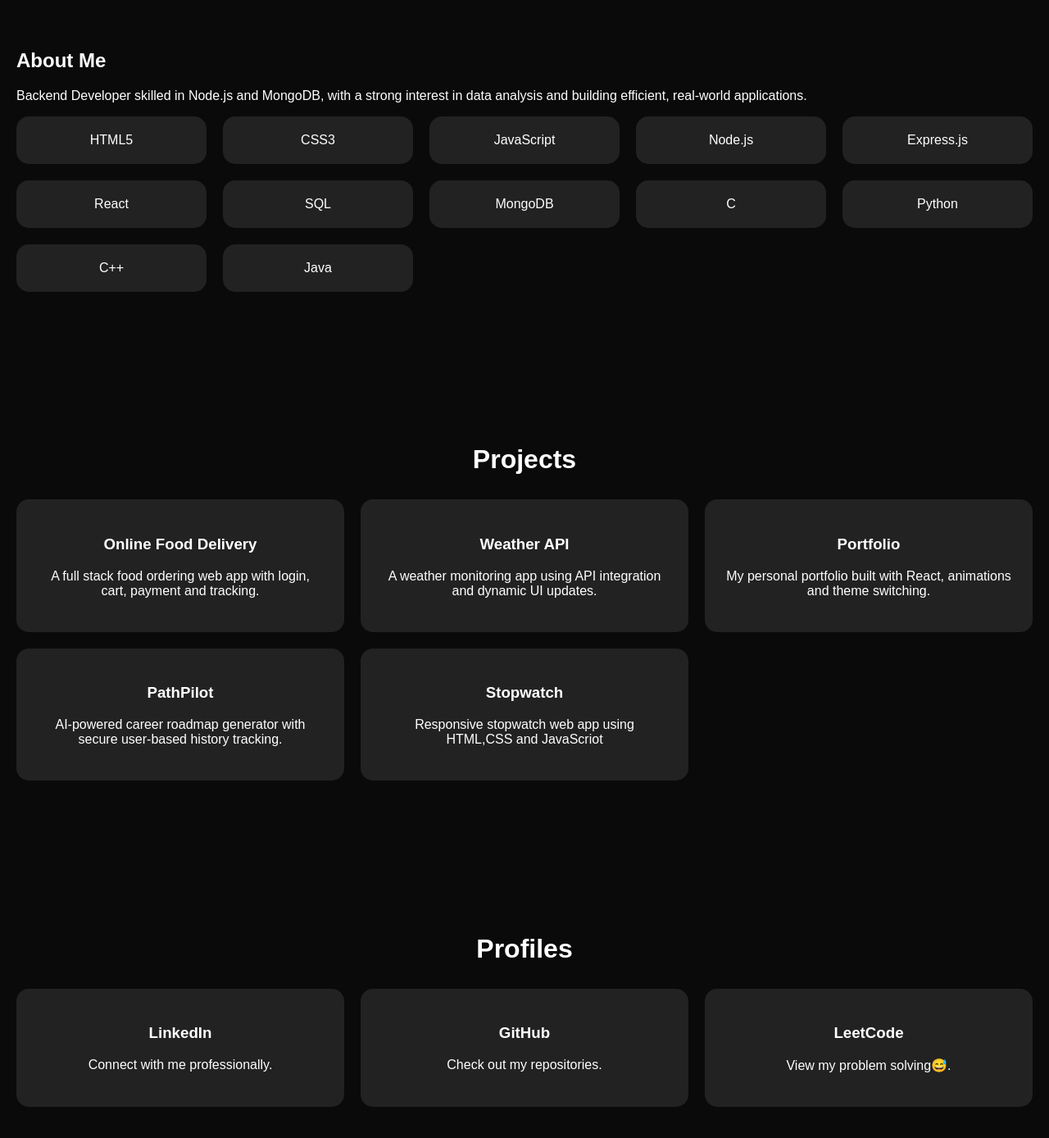
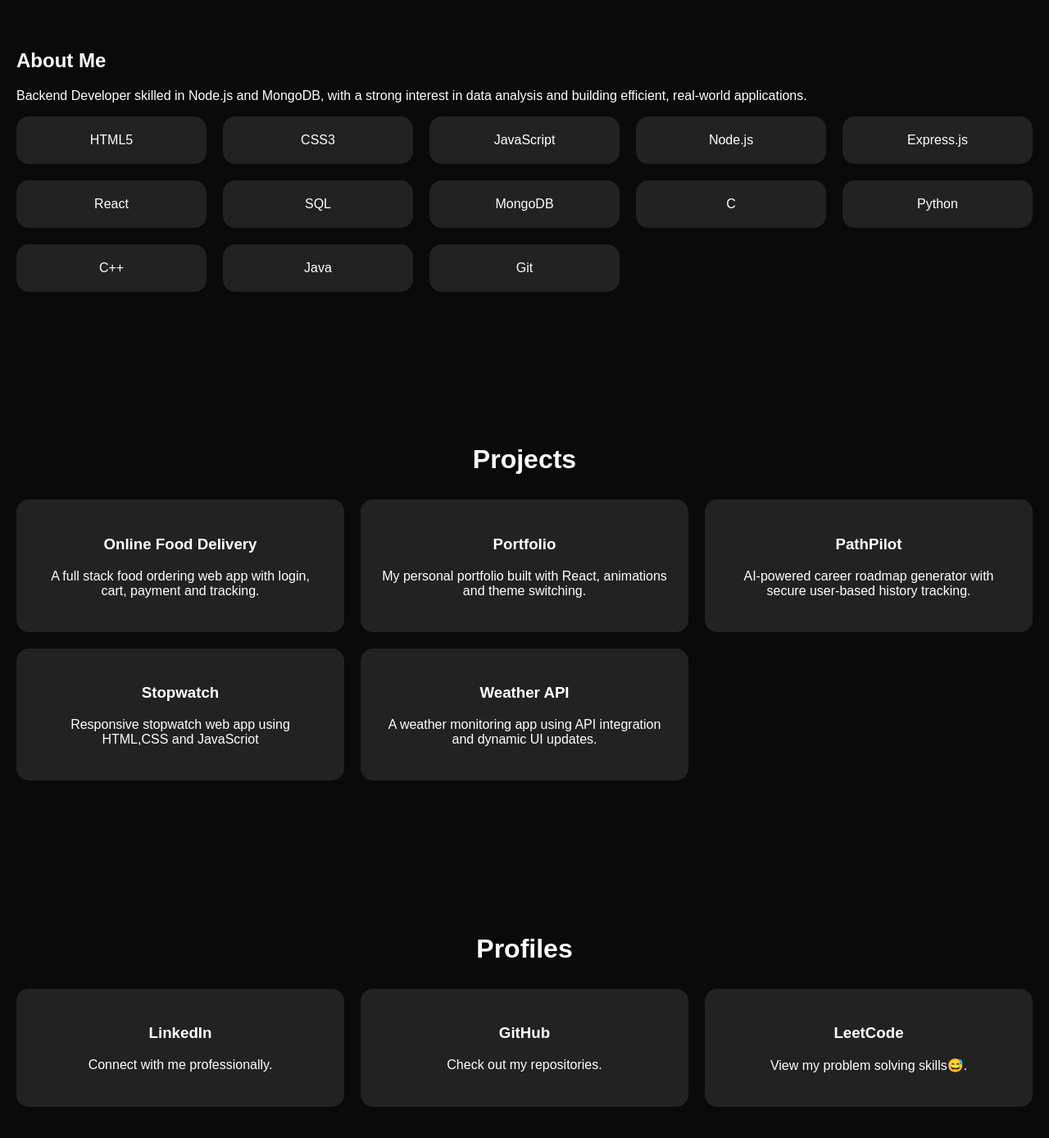
Before and after one commit to yagnesh471/myprofile, a React (Vite) app: page / in a window 1280 px wide. Shown: the part 948-2336 px from the top of the page at 82% size. Built offline with nearby package versions, Linux system fonts and the light colour scheme.

Commit message:
Refactor project list and update skills description

```diff
--- a/src/App.jsx
+++ b/src/App.jsx
@@ -23,11 +23,6 @@ export default function Portfolio() {
       link: "https://foodrush07.netlify.app/",
     },
     {
-      title: "Weather API",
-      desc: "A weather monitoring app using API integration and dynamic UI updates.",
-      link: "https://yagnesh471.github.io/weather-moniter/",
-    },
-    {
       title: "Portfolio",
       desc: "My personal portfolio built with React, animations and theme switching.",
       link: "https://myportfoliotyr.netlify.app/",
@@ -37,11 +32,17 @@ export default function Portfolio() {
     desc: "AI-powered career roadmap generator with secure user-based history tracking.",
     link: "https://pathpilot07.netlify.app/",
   },
-    {
+     {
     title: "Stopwatch",
     desc: "Responsive stopwatch web app using HTML,CSS and JavaScriot",
     link: "https://yagnesh471.github.io/stopwatch/",
   },
+    {
+      title: "Weather API",
+      desc: "A weather monitoring app using API integration and dynamic UI updates.",
+      link: "https://yagnesh471.github.io/weather-moniter/",
+    },
+
   ];
 
   const typeLine = (text, setter, speed = 120) => {
@@ -137,7 +138,7 @@ export default function Portfolio() {
         </div>
 
         <div className="skills">
-  {["HTML5","CSS3","JavaScript","Node.js","Express.js","React","SQL","MongoDB","C","Python", "C++","Java"].map((s, i) => (
+  {["HTML5","CSS3","JavaScript","Node.js","Express.js","React","SQL","MongoDB","C","Python", "C++","Java","Git"].map((s, i) => (
     <motion.div
       key={i}
       whileHover={{ y: -4 }}
@@ -179,7 +180,7 @@ export default function Portfolio() {
 
           <a href="https://leetcode.com/polly55" target="_blank" className="profile-card">
             <h3>LeetCode</h3>
-            <p>View my problem solving😅.</p>
+            <p>View my problem solving skills😅.</p>
           </a>
         </div>
       </section>
```
